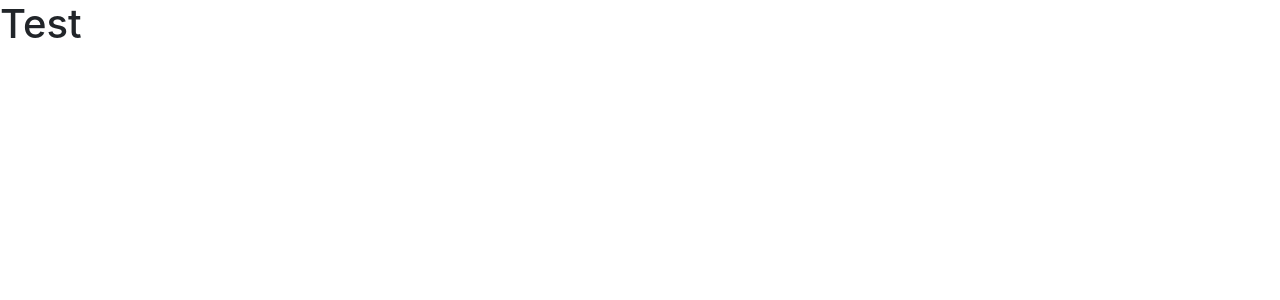
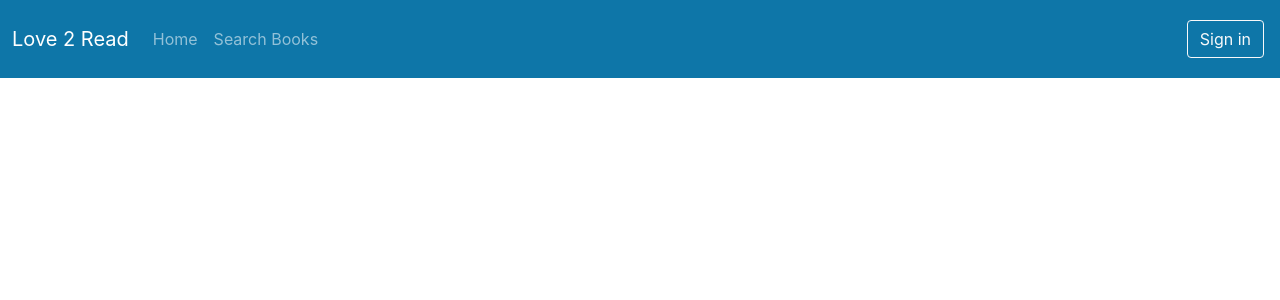
Before and after one commit to ChristophLarson/libraridex, a React (Create React App) app in the folder 03-frontend/react-library/: page / in a window 1280 px wide. Shown: the top 300 px of the page. Built offline with nearby package versions, Linux system fonts and the light colour scheme.

Commit message:
Create basic navbar

```diff
--- a/03-frontend/react-library/src/App.tsx
+++ b/03-frontend/react-library/src/App.tsx
@@ -3,9 +3,43 @@ import './App.css';
 
 function App() {
   return (
-    <div className="App">
-      <h1>Test</h1>
-    </div>
+    <nav className="navbar navbar-expand-lg navbar-dark main-color py-3">
+      <div className="container-fluid">
+        <span className="navbar-brand">Love 2 Read</span>
+        <button
+          className="navbar-toggler"
+          type="button"
+          data-bs-toggle="collapse"
+          data-bs-target="#navbarNavDropdown"
+          aria-controls="navbarNavDropdown"
+          aria-expanded="false"
+          aria-label="Toggle Navigation"
+        >
+          <span className="navbar-toggler-icon"></span>
+        </button>
+        <div className="collapse navbar-collapse" id="navbarNavDropdown">
+          <ul className="navbar-nav">
+            <li className="nav-item">
+              <a className="nav-link" href="#">
+                Home
+              </a>
+            </li>
+            <li className="nav-item">
+              <a className="nav-link" href="#">
+                Search Books
+              </a>
+            </li>
+          </ul>
+          <ul className="navbar-nav ms-auto">
+            <li className="nav-item m-1">
+              <a type="button" className="btn btn-outline-light" href="#">
+                Sign in
+              </a>
+            </li>
+          </ul>
+        </div>
+      </div>
+    </nav>
   );
 }
 
```
